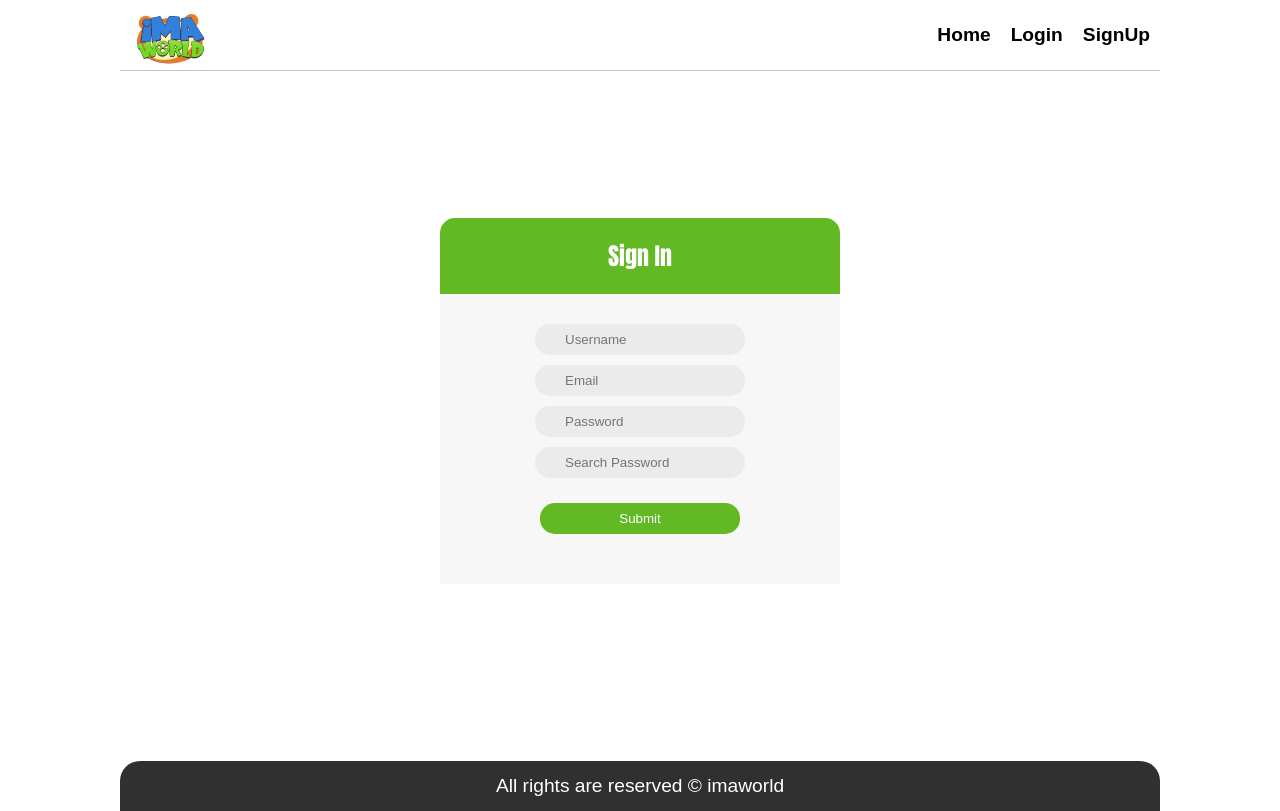
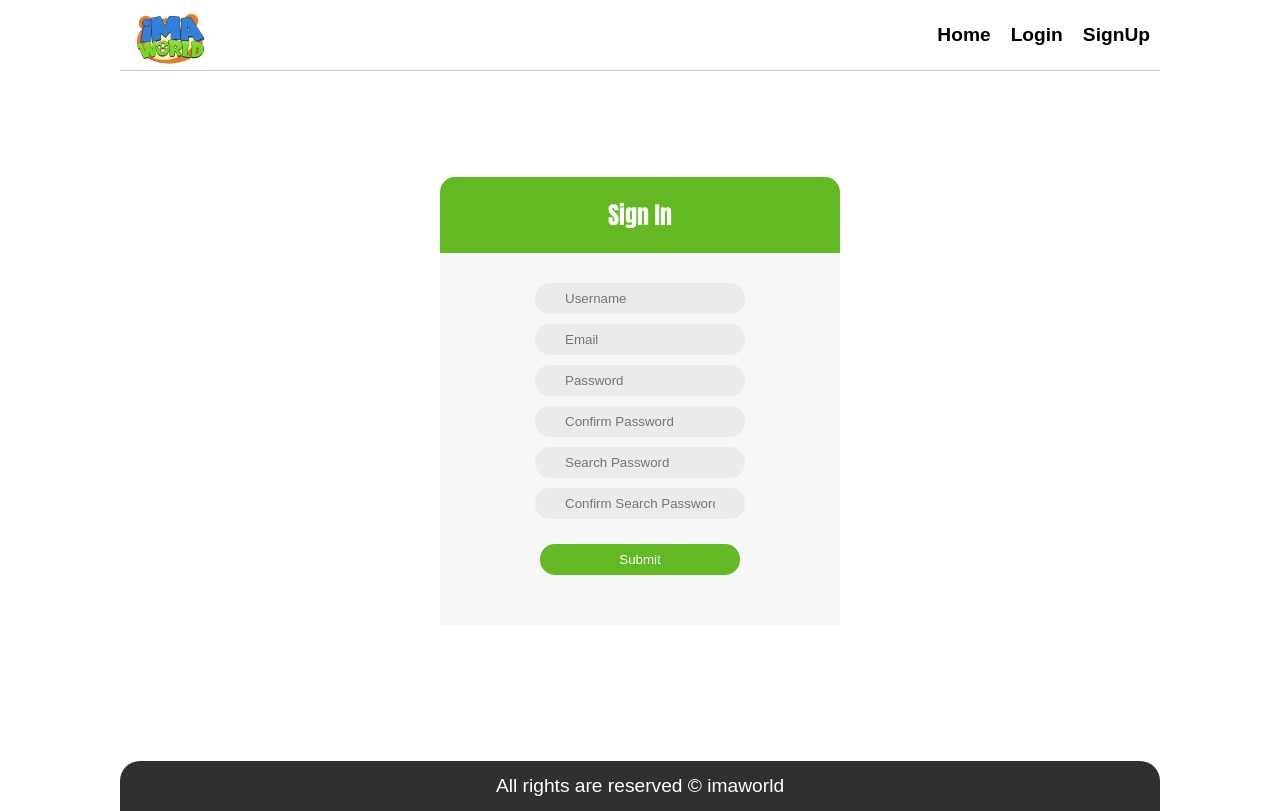
Before and after one commit to ghostjson/imaworld, a Vue app: page /signup in a window 1280 px wide. Built offline with nearby package versions, Linux system fonts and the light colour scheme; what vue-youtube would draw is missing.

Commit message:
add confirm password to signup page

```diff
--- a/src/views/SignUp.vue
+++ b/src/views/SignUp.vue
@@ -9,7 +9,9 @@
 					<input type="text" name="username" v-model="username" placeholder="Username"><br>
 					<input type="text" v-model="email" placeholder="Email"><br>
 					<input type="password" v-model="password" placeholder="Password"><br>
+					<input type="password" v-model="confirm_password" placeholder="Confirm Password"><br>
 					<input type="text" v-model="search_password" placeholder="Search Password"><br>
+					<input type="password" v-model="confirm_search_password" placeholder="Confirm Search Password"><br>
 					<button v-on:click="login">Submit</button>
 
 				</form>
@@ -32,9 +34,11 @@ export default {
 		return {
 			username: '',
 			password: '',
+			confirm_password: '',
 			email:'',
 			message: '',
-			search_password: ''
+			search_password: '',
+			confirm_search_password: ''
 		}
 
 	},
@@ -43,6 +47,9 @@ export default {
 
 			if(this.username != '' && this.password != '' && this.search_password != ''){
 				let self = this
+
+
+				if(this.password == this.search_password && this.search_password == this.confirm_search_password){
 
 					try{
 
@@ -77,6 +84,12 @@ export default {
 						console.log(err)
 						self.message = "Server Error"
 					}
+
+				}else{
+					this.message = "Password is not matching"
+				}
+
+
 
 			}else{
 				this.message = "All inputs are mantatory"
```
Also changed, not shown: 7 other files (tests, documents, lock files or other folders). Lines whose indentation alone changed are shown as unchanged.
